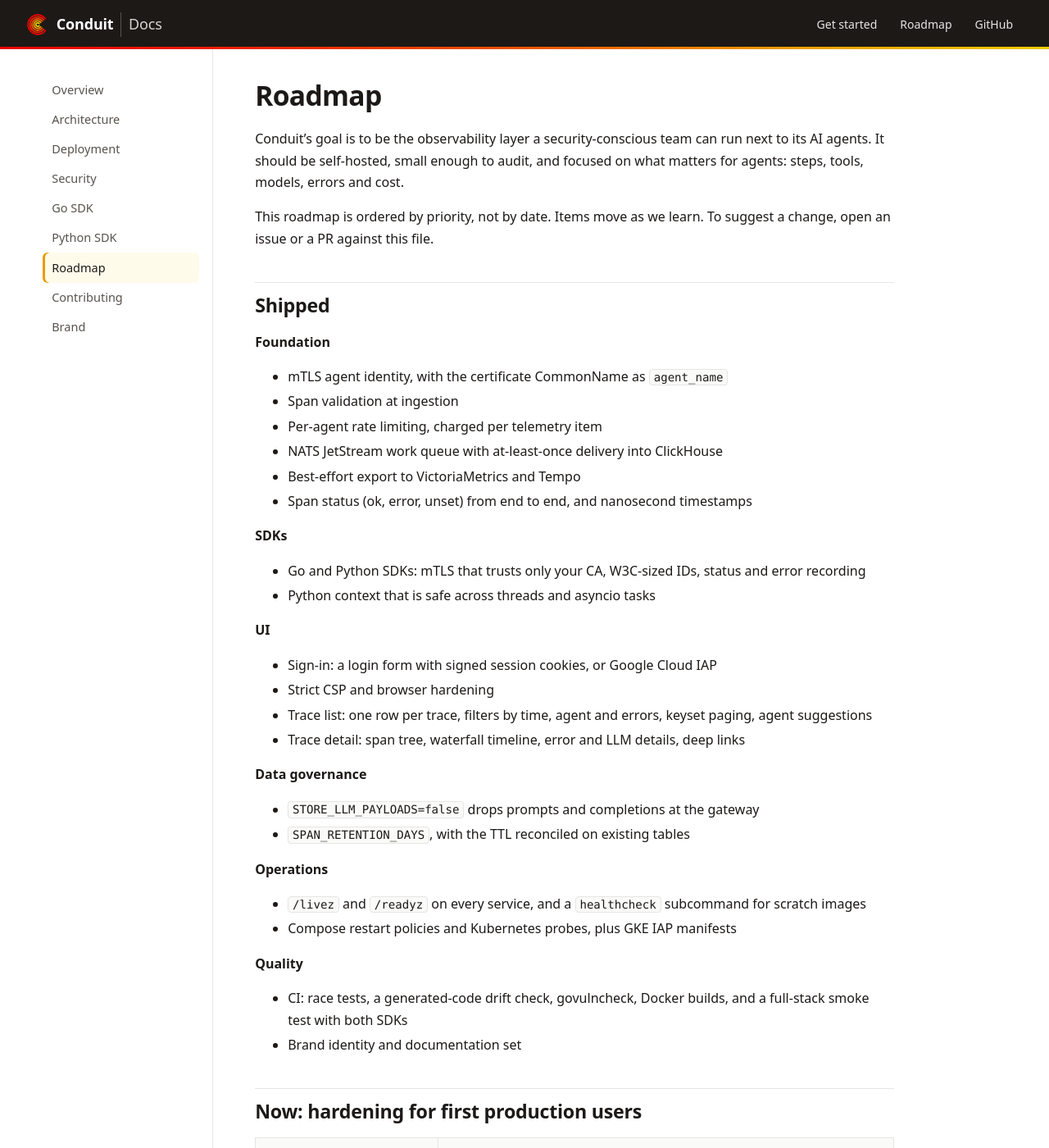
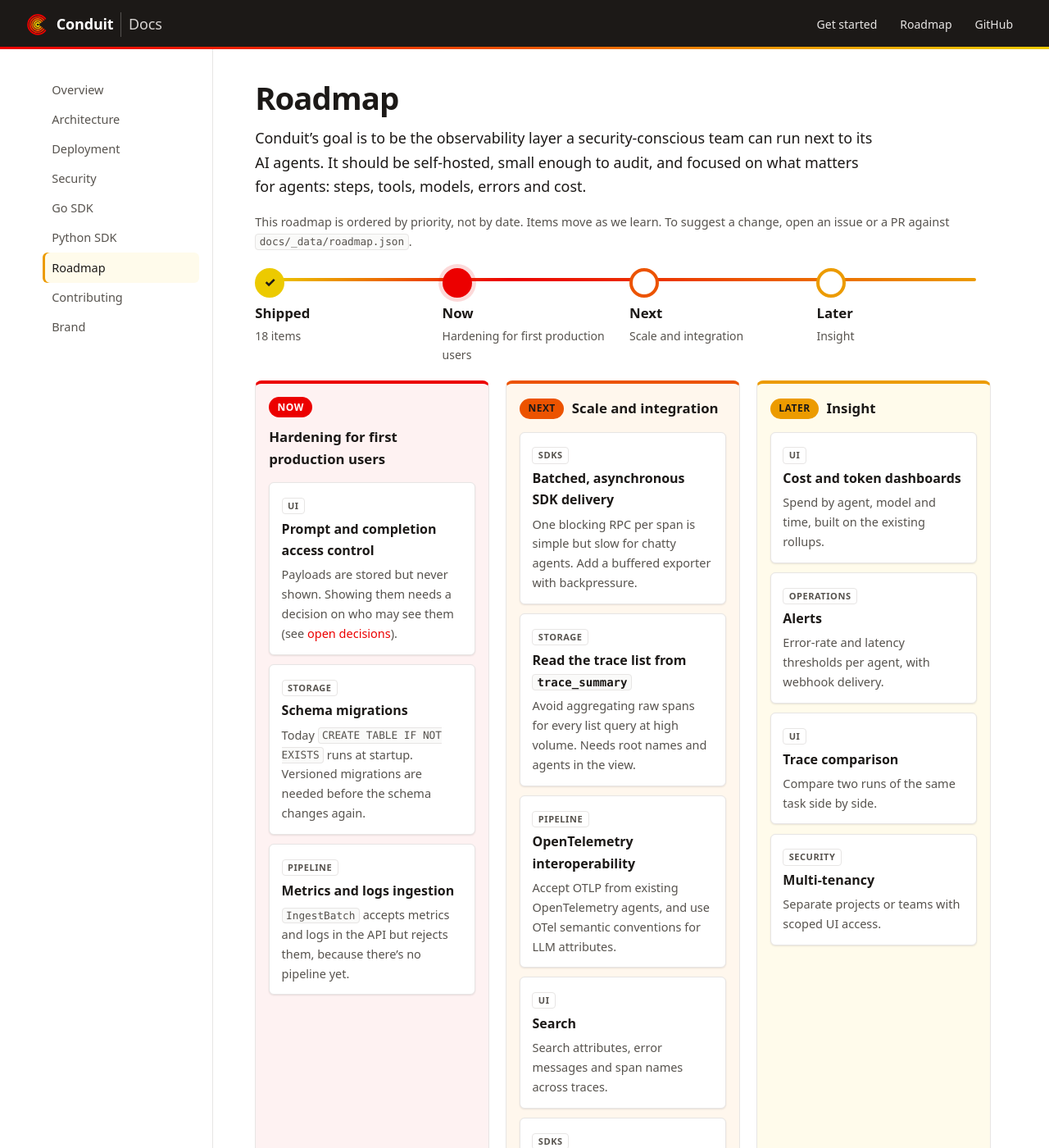
Before and after one commit to tjscanlan/conduit, a Jekyll site: the page built from docs/roadmap.md, in a window 1280 px wide and 1400 px high. Shown: the whole window at 82% size. Built offline with Jekyll 4.4.1, drawn with Linux system fonts in a browser that asks for light colours; our own code applies the rules of GitHub Pages for plain Markdown files; some of the changed text lies outside the part shown.

Commit message:
docs: visual product roadmap from a single data source
docs/_data/roadmap.json is now the roadmap's source of truth. The docs
site renders it as a branded visual page (a stage timeline, Now/Next/
Later lanes, shipped work, open decisions), and scripts/gen-roadmap.py
generates the GitHub-readable roadmap.md. CI fails if they drift.

Co-Authored-By: Claude Opus 5.5 <noreply@anthropic.com>

```diff
--- a/docs/_config.yml
+++ b/docs/_config.yml
@@ -20,6 +20,8 @@ plugins:
 
 relative_links:
   enabled: true
+optional_front_matter:
+  remove_originals: true           # don't also publish the raw .md sources
 titles_from_headings:
   enabled: true
   strip_title: true                # the layout renders the title
--- /dev/null
+++ b/docs/_data/roadmap.json
@@ -0,0 +1,62 @@
+{
+  "intro": "Conduit's goal is to be the observability layer a security-conscious team can run next to its AI agents. It should be self-hosted, small enough to audit, and focused on what matters for agents: steps, tools, models, errors and cost.",
+  "note": "This roadmap is ordered by priority, not by date. Items move as we learn. To suggest a change, open an issue or a PR against `docs/_data/roadmap.json`.",
+  "shipped": [
+    {"group": "Foundation", "items": [
+      "mTLS agent identity, with the certificate CommonName as `agent_name`",
+      "Span validation at ingestion",
+      "Per-agent rate limiting, charged per telemetry item",
+      "NATS JetStream work queue with at-least-once delivery into ClickHouse",
+      "Best-effort export to VictoriaMetrics and Tempo",
+      "Span status (ok, error, unset) from end to end, and nanosecond timestamps"
+    ]},
+    {"group": "SDKs", "items": [
+      "Go and Python SDKs: mTLS that trusts only your CA, W3C-sized IDs, status and error recording",
+      "Python context that is safe across threads and asyncio tasks"
+    ]},
+    {"group": "UI", "items": [
+      "Sign-in: a login form with signed session cookies, or Google Cloud IAP",
+      "Strict CSP and browser hardening",
+      "Trace list: one row per trace, filters by time, agent and errors, keyset paging, agent suggestions",
+      "Trace detail: span tree, waterfall timeline, error and LLM details, deep links"
+    ]},
+    {"group": "Data governance", "items": [
+      "`STORE_LLM_PAYLOADS=false` drops prompts and completions at the gateway",
+      "`SPAN_RETENTION_DAYS`, with the TTL reconciled on existing tables"
+    ]},
+    {"group": "Operations", "items": [
+      "`/livez` and `/readyz` on every service, and a `healthcheck` subcommand for scratch images",
+      "Compose restart policies and Kubernetes probes, plus GKE IAP manifests"
+    ]},
+    {"group": "Quality", "items": [
+      "CI: race tests, a generated-code drift check, govulncheck, Docker builds, and a full-stack smoke test with both SDKs",
+      "Brand identity, documentation set, and this docs site"
+    ]}
+  ],
+  "stages": [
+    {"id": "now", "title": "Now", "theme": "Hardening for first production users", "items": [
+      {"title": "Prompt and completion access control", "area": "UI", "why": "Payloads are stored but never shown. Showing them needs a decision on who may see them (see [open decisions](#open-decisions))."},
+      {"title": "Schema migrations", "area": "Storage", "why": "Today `CREATE TABLE IF NOT EXISTS` runs at startup. Versioned migrations are needed before the schema changes again."},
+      {"title": "Metrics and logs ingestion", "area": "Pipeline", "why": "`IngestBatch` accepts metrics and logs in the API but rejects them, because there's no pipeline yet."}
+    ]},
+    {"id": "next", "title": "Next", "theme": "Scale and integration", "items": [
+      {"title": "Batched, asynchronous SDK delivery", "area": "SDKs", "why": "One blocking RPC per span is simple but slow for chatty agents. Add a buffered exporter with backpressure."},
+      {"title": "Read the trace list from `trace_summary`", "area": "Storage", "why": "Avoid aggregating raw spans for every list query at high volume. Needs root names and agents in the view."},
+      {"title": "OpenTelemetry interoperability", "area": "Pipeline", "why": "Accept OTLP from existing OpenTelemetry agents, and use OTel semantic conventions for LLM attributes."},
+      {"title": "Search", "area": "UI", "why": "Search attributes, error messages and span names across traces."},
+      {"title": "Published SDKs", "area": "SDKs", "why": "A PyPI package and a tagged Go module with stable import paths (see open decisions)."},
+      {"title": "Helm chart", "area": "Operations", "why": "Package the Kubernetes manifests with sensible defaults."}
+    ]},
+    {"id": "later", "title": "Later", "theme": "Insight", "items": [
+      {"title": "Cost and token dashboards", "area": "UI", "why": "Spend by agent, model and time, built on the existing rollups."},
+      {"title": "Alerts", "area": "Operations", "why": "Error-rate and latency thresholds per agent, with webhook delivery."},
+      {"title": "Trace comparison", "area": "UI", "why": "Compare two runs of the same task side by side."},
+      {"title": "Multi-tenancy", "area": "Security", "why": "Separate projects or teams with scoped UI access."}
+    ]}
+  ],
+  "decisions": [
+    {"title": "Who can see prompts and completions", "options": ["Every signed-in user", "A separate role or permission", "Reveal-on-click with an audit log"], "raised": "PR #3", "url": "https://github.com/tjscanlan/conduit/pull/3"},
+    {"title": "Publishing the SDKs", "options": ["Keep them repo-local", "Publish to PyPI and as a tagged Go module (needs real module paths instead of `github.com/your-org/...`)"], "raised": "PR #2", "url": "https://github.com/tjscanlan/conduit/pull/2"},
+    {"title": "`nats-server` as a test dependency", "options": ["Add an in-process NATS for integration tests", "Rely on the compose smoke test, which already covers the path"], "lean": "Leaning toward the smoke test.", "raised": "PR #2", "url": "https://github.com/tjscanlan/conduit/pull/2"}
+  ]
+}
--- /dev/null
+++ b/docs/_layouts/roadmap.html
@@ -0,0 +1,64 @@
+---
+layout: default
+---
+{%- comment -%}
+Visual roadmap, rendered from docs/_data/roadmap.json. The page's Markdown
+(docs/roadmap.md, generated from the same data) is for readers on GitHub.
+{%- endcomment -%}
+{%- assign r = site.data.roadmap -%}
+<header class="rm-header">
+  <h1>Roadmap</h1>
+  <p class="rm-lead">{{ r.intro | markdownify | remove: '<p>' | remove: '</p>' }}</p>
+  <p class="rm-note">{{ r.note | markdownify | remove: '<p>' | remove: '</p>' }}</p>
+</header>
+
+<ol class="rm-timeline" aria-label="Roadmap stages">
+  <li class="rm-milestone rm-shipped"><a href="#shipped"><span class="rm-dot" aria-hidden="true">✓</span><strong>Shipped</strong><span>{% assign n = 0 %}{% for g in r.shipped %}{% assign n = n | plus: g.items.size %}{% endfor %}{{ n }} items</span></a></li>
+  {%- for s in r.stages %}
+  <li class="rm-milestone rm-{{ s.id }}"><a href="#{{ s.id }}"><span class="rm-dot" aria-hidden="true"></span><strong>{{ s.title }}</strong><span>{{ s.theme }}</span></a></li>
+  {%- endfor %}
+</ol>
+
+<div class="rm-lanes">
+  {%- for s in r.stages %}
+  <section class="rm-lane rm-{{ s.id }}" id="{{ s.id }}" aria-labelledby="{{ s.id }}-title">
+    <header>
+      <span class="rm-pill">{{ s.title }}</span>
+      <h2 id="{{ s.id }}-title">{{ s.theme }}</h2>
+    </header>
+    {%- for i in s.items %}
+    <article class="rm-card">
+      <span class="rm-area">{{ i.area }}</span>
+      <h3>{{ i.title | markdownify | remove: '<p>' | remove: '</p>' }}</h3>
+      <p>{{ i.why | markdownify | remove: '<p>' | remove: '</p>' }}</p>
+    </article>
+    {%- endfor %}
+  </section>
+  {%- endfor %}
+</div>
+
+<section class="rm-shipped-panel" id="shipped" aria-labelledby="shipped-title">
+  <header><span class="rm-pill">Shipped</span><h2 id="shipped-title">What's already in Conduit</h2></header>
+  <div class="rm-shipped-grid">
+    {%- for g in r.shipped %}
+    <div class="rm-shipped-group">
+      <h3>{{ g.group }}</h3>
+      <ul>{% for item in g.items %}<li>{{ item | markdownify | remove: '<p>' | remove: '</p>' }}</li>{% endfor %}</ul>
+    </div>
+    {%- endfor %}
+  </div>
+</section>
+
+<section class="rm-decisions" id="open-decisions" aria-labelledby="decisions-title">
+  <header><span class="rm-pill">Open decisions</span><h2 id="decisions-title">Waiting on a maintainer's call</h2></header>
+  <div class="rm-decision-grid">
+    {%- for d in r.decisions %}
+    <article class="rm-decision">
+      <h3>{{ d.title | markdownify | remove: '<p>' | remove: '</p>' }}</h3>
+      <ul class="rm-options">{% for o in d.options %}<li>{{ o | markdownify | remove: '<p>' | remove: '</p>' }}</li>{% endfor %}</ul>
+      {% if d.lean %}<p class="rm-lean">{{ d.lean }}</p>{% endif %}
+      <p class="rm-raised">Raised in <a href="{{ d.url }}">{{ d.raised }}</a></p>
+    </article>
+    {%- endfor %}
+  </div>
+</section>
--- a/docs/assets/css/site.css
+++ b/docs/assets/css/site.css
@@ -112,3 +112,65 @@ img { max-width: 100%; }
   .sidebar ul { display: flex; flex-wrap: wrap; gap: .25rem; }
   .header-links a:not(.gh) { display: none; }
 }
+
+/* ── Visual roadmap ──
+ * Stage colors run along the palette: Now = #ec0000, Next = #ec5300,
+ * Later = #ec9b00, Shipped = #ecca00. Pills on #ec5300/#ec9b00/#ecca00 carry
+ * ink (4.8/7.7/10.8:1); only the #ec0000 pill carries white (4.6:1). */
+.roadmap-page .prose { max-width: 1120px; }
+.rm-header h1 { font-size: 2.4rem; letter-spacing: -.025em; margin: 0 0 .75rem; }
+.rm-lead { font-size: 1.12rem; color: var(--ink); max-width: 760px; margin: 0 0 .5rem; }
+.rm-note { color: var(--ink-2); font-size: 14.5px; margin: 0 0 2rem; }
+.rm-now     { --stage: #ec0000; --stage-ink: #ffffff; --stage-tint: #fef2f2; }
+.rm-next    { --stage: #ec5300; --stage-ink: #1c1917; --stage-tint: #fff7ed; }
+.rm-later   { --stage: #ec9b00; --stage-ink: #1c1917; --stage-tint: #fffbeb; }
+.rm-shipped, .rm-shipped-panel { --stage: #ecca00; --stage-ink: #1c1917; --stage-tint: #fefce8; }
+.rm-decisions { --stage: #1c1917; --stage-ink: #ffffff; --stage-tint: var(--surface); }
+
+/* Timeline: four milestones on a gradient rail. */
+.rm-timeline { position: relative; list-style: none; display: grid; grid-template-columns: repeat(4, 1fr); gap: 1rem; margin: 0 0 2.5rem; padding: 0; }
+.rm-timeline::before { content: ""; position: absolute; left: 1.1rem; right: 1.1rem; top: 1.05rem; height: 4px; border-radius: 2px; background: linear-gradient(90deg, #ecca00, #ec0000 34%, #ec5300 67%, #ec9b00); }
+.rm-milestone a { position: relative; display: flex; flex-direction: column; gap: .15rem; color: var(--ink); padding-top: 2.6rem; }
+.rm-milestone a:hover { text-decoration: none; }
+.rm-milestone a:hover strong { color: var(--brand-1); }
+.rm-dot { position: absolute; top: 0; left: 0; width: 2.25rem; height: 2.25rem; border-radius: 50%; background: var(--white); border: 4px solid var(--stage); display: grid; place-items: center; font-weight: 800; color: var(--stage-ink); }
+.rm-shipped .rm-dot { background: var(--stage); }
+.rm-now .rm-dot { background: var(--stage); box-shadow: 0 0 0 5px rgba(236,0,0,.15); }
+.rm-milestone strong { font-size: 1.05rem; }
+.rm-milestone span:last-child { color: var(--ink-2); font-size: 14px; }
+
+/* Lanes */
+.rm-lanes { display: grid; grid-template-columns: repeat(3, minmax(0, 1fr)); gap: 1.25rem; margin-bottom: 2.5rem; }
+.rm-lane { background: var(--stage-tint); border: 1px solid var(--line); border-top: 4px solid var(--stage); border-radius: var(--radius); padding: 1rem; }
+.rm-lane > header, .rm-shipped-panel > header, .rm-decisions > header { display: flex; align-items: center; gap: .6rem; flex-wrap: wrap; margin-bottom: .9rem; }
+.prose .rm-lane h2, .prose .rm-shipped-panel h2, .prose .rm-decisions h2 { margin: 0; padding: 0; border: 0; font-size: 1.05rem; letter-spacing: 0; }
+.rm-pill { display: inline-block; padding: .15rem .65rem; border-radius: 999px; background: var(--stage); color: var(--stage-ink); font-size: 12px; font-weight: 700; letter-spacing: .04em; text-transform: uppercase; }
+.rm-card { background: var(--white); border: 1px solid var(--line); border-radius: 6px; padding: .8rem .9rem; margin-bottom: .7rem; box-shadow: var(--shadow); }
+.rm-card:last-child { margin-bottom: 0; }
+.prose .rm-card h3 { margin: .2rem 0 .3rem; font-size: 1rem; }
+.prose .rm-card p { margin: 0; font-size: 14.5px; color: var(--ink-2); }
+.rm-area { display: inline-block; font-size: 11px; font-weight: 700; letter-spacing: .05em; text-transform: uppercase; color: var(--ink-2); border: 1px solid var(--line); border-radius: 4px; padding: 0 .4rem; }
+
+/* Shipped */
+.rm-shipped-panel { border: 1px solid var(--line); border-top: 4px solid var(--stage); border-radius: var(--radius); padding: 1rem 1.25rem 1.25rem; margin-bottom: 2.5rem; }
+.rm-shipped-grid { display: grid; grid-template-columns: repeat(auto-fit, minmax(240px, 1fr)); gap: 1rem 1.5rem; }
+.prose .rm-shipped-group h3 { font-size: .95rem; margin: .25rem 0 .4rem; }
+.prose .rm-shipped-group ul { list-style: none; padding: 0; margin: 0; }
+.prose .rm-shipped-group li { position: relative; padding-left: 1.5rem; font-size: 14.5px; margin: .35rem 0; }
+.rm-shipped-group li::before { content: "✓"; position: absolute; left: 0; top: .05rem; width: 1.05rem; height: 1.05rem; border-radius: 50%; background: #ecca00; color: var(--ink); font-size: 11px; font-weight: 800; display: grid; place-items: center; }
+
+/* Decisions */
+.rm-decisions { border: 1px solid var(--line); border-top: 4px solid var(--stage); border-radius: var(--radius); padding: 1rem 1.25rem 1.25rem; }
+.rm-decision-grid { display: grid; grid-template-columns: repeat(auto-fit, minmax(280px, 1fr)); gap: 1rem; }
+.rm-decision { background: var(--surface); border: 1px dashed #d6d3d1; border-radius: 6px; padding: .9rem 1rem; }
+.prose .rm-decision h3 { margin: 0 0 .5rem; font-size: 1rem; }
+.prose .rm-options { list-style: none; padding: 0; margin: 0 0 .5rem; display: flex; flex-direction: column; gap: .35rem; }
+.prose .rm-options li { margin: 0; padding: .35rem .6rem; background: var(--white); border: 1px solid var(--line); border-radius: 6px; font-size: 14px; }
+.prose .rm-lean { margin: 0 0 .4rem; font-size: 14px; font-style: italic; color: var(--ink-2); }
+.prose .rm-raised { margin: 0; font-size: 13px; color: var(--ink-2); }
+
+@media (max-width: 860px) {
+  .rm-lanes { grid-template-columns: 1fr; }
+  .rm-timeline { grid-template-columns: repeat(2, 1fr); row-gap: 1.5rem; }
+  .rm-timeline::before { display: none; }
+}
--- a/docs/roadmap.md
+++ b/docs/roadmap.md
@@ -1,12 +1,17 @@
+---
+layout: roadmap
+title: Roadmap
+hide_title: true
+body_class: roadmap-page
+---
+
+<!-- Generated from docs/_data/roadmap.json by scripts/gen-roadmap.py. Do not edit. -->
+
 # Roadmap
 
-Conduit's goal is to be the observability layer a security-conscious team
-can run next to its AI agents. It should be self-hosted, small enough to
-audit, and focused on what matters for agents: steps, tools, models, errors
-and cost.
+Conduit's goal is to be the observability layer a security-conscious team can run next to its AI agents. It should be self-hosted, small enough to audit, and focused on what matters for agents: steps, tools, models, errors and cost.
 
-This roadmap is ordered by priority, not by date. Items move as we learn.
-To suggest a change, open an issue or a PR against this file.
+This roadmap is ordered by priority, not by date. Items move as we learn. To suggest a change, open an issue or a PR against `docs/_data/roadmap.json`.
 
 ## Shipped
 
@@ -19,59 +24,54 @@ To suggest a change, open an issue or a PR against this file.
 - Span status (ok, error, unset) from end to end, and nanosecond timestamps
 
 **SDKs**
-- Go and Python SDKs: mTLS that trusts only your CA, W3C-sized IDs, status
-  and error recording
+- Go and Python SDKs: mTLS that trusts only your CA, W3C-sized IDs, status and error recording
 - Python context that is safe across threads and asyncio tasks
 
 **UI**
 - Sign-in: a login form with signed session cookies, or Google Cloud IAP
 - Strict CSP and browser hardening
-- Trace list: one row per trace, filters by time, agent and errors, keyset
-  paging, agent suggestions
-- Trace detail: span tree, waterfall timeline, error and LLM details, deep
-  links
+- Trace list: one row per trace, filters by time, agent and errors, keyset paging, agent suggestions
+- Trace detail: span tree, waterfall timeline, error and LLM details, deep links
 
 **Data governance**
 - `STORE_LLM_PAYLOADS=false` drops prompts and completions at the gateway
 - `SPAN_RETENTION_DAYS`, with the TTL reconciled on existing tables
 
 **Operations**
-- `/livez` and `/readyz` on every service, and a `healthcheck` subcommand
-  for scratch images
+- `/livez` and `/readyz` on every service, and a `healthcheck` subcommand for scratch images
 - Compose restart policies and Kubernetes probes, plus GKE IAP manifests
 
 **Quality**
-- CI: race tests, a generated-code drift check, govulncheck, Docker builds,
-  and a full-stack smoke test with both SDKs
-- Brand identity and documentation set
+- CI: race tests, a generated-code drift check, govulncheck, Docker builds, and a full-stack smoke test with both SDKs
+- Brand identity, documentation set, and this docs site
 
 ## Now: hardening for first production users
 
-| Item | Why |
-|------|-----|
-| **Prompt and completion access control** | Payloads are stored but never shown. Showing them needs a decision on who may see them (see [open decisions](#open-decisions)). |
-| **Schema migrations** | Today `CREATE TABLE IF NOT EXISTS` runs at startup. Versioned migrations are needed before the schema changes again. |
-| **Metrics and logs ingestion** | `IngestBatch` accepts metrics and logs in the API but rejects them, because there's no pipeline yet. |
+| Item | Area | Why |
+|------|------|-----|
+| **Prompt and completion access control** | UI | Payloads are stored but never shown. Showing them needs a decision on who may see them (see [open decisions](#open-decisions)). |
+| **Schema migrations** | Storage | Today `CREATE TABLE IF NOT EXISTS` runs at startup. Versioned migrations are needed before the schema changes again. |
+| **Metrics and logs ingestion** | Pipeline | `IngestBatch` accepts metrics and logs in the API but rejects them, because there's no pipeline yet. |
 
 ## Next: scale and integration
 
-| Item | Why |
-|------|-----|
-| **Batched, asynchronous SDK delivery** | One blocking RPC per span is simple but slow for chatty agents. Add a buffered exporter with backpressure. |
-| **Read the trace list from `trace_summary`** | Avoid aggregating raw spans for every list query at high volume. Needs root names and agents in the view. |
-| **OpenTelemetry interoperability** | Accept OTLP from existing OpenTelemetry agents, and use OTel semantic conventions for LLM attributes. |
-| **Search** | Search attributes, error messages and span names across traces. |
-| **Published SDKs** | A PyPI package and a tagged Go module with stable import paths (see open decisions). |
-| **Helm chart** | Package the Kubernetes manifests with sensible defaults. |
+| Item | Area | Why |
+|------|------|-----|
+| **Batched, asynchronous SDK delivery** | SDKs | One blocking RPC per span is simple but slow for chatty agents. Add a buffered exporter with backpressure. |
+| **Read the trace list from `trace_summary`** | Storage | Avoid aggregating raw spans for every list query at high volume. Needs root names and agents in the view. |
+| **OpenTelemetry interoperability** | Pipeline | Accept OTLP from existing OpenTelemetry agents, and use OTel semantic conventions for LLM attributes. |
+| **Search** | UI | Search attributes, error messages and span names across traces. |
+| **Published SDKs** | SDKs | A PyPI package and a tagged Go module with stable import paths (see open decisions). |
+| **Helm chart** | Operations | Package the Kubernetes manifests with sensible defaults. |
 
 ## Later: insight
 
-| Item | Why |
-|------|-----|
-| **Cost and token dashboards** | Spend by agent, model and time, built on the existing rollups. |
-| **Alerts** | Error-rate and latency thresholds per agent, with webhook delivery. |
-| **Trace comparison** | Compare two runs of the same task side by side. |
-| **Multi-tenancy** | Separate projects or teams with scoped UI access. |
+| Item | Area | Why |
+|------|------|-----|
+| **Cost and token dashboards** | UI | Spend by agent, model and time, built on the existing rollups. |
+| **Alerts** | Operations | Error-rate and latency thresholds per agent, with webhook delivery. |
+| **Trace comparison** | UI | Compare two runs of the same task side by side. |
+| **Multi-tenancy** | Security | Separate projects or teams with scoped UI access. |
 
 ## Open decisions
 
@@ -79,6 +79,6 @@ These need a maintainer's call before the related work can start.
 
 | Decision | Options | Raised in |
 |----------|---------|-----------|
-| **Who can see prompts and completions** | Every signed-in user; a separate role or permission; or reveal-on-click with an audit log | PR #3 |
-| **Publishing the SDKs** | Keep them repo-local, or publish to PyPI and as a tagged Go module (this needs real module paths instead of `github.com/your-org/...`) | PR #2 |
-| **`nats-server` as a test dependency** | Add an in-process NATS for integration tests, or rely on the compose smoke test, which already covers the path. Leaning toward the smoke test. | PR #2 |
+| **Who can see prompts and completions** | Every signed-in user; A separate role or permission; Reveal-on-click with an audit log | [PR #3](https://github.com/tjscanlan/conduit/pull/3) |
+| **Publishing the SDKs** | Keep them repo-local; Publish to PyPI and as a tagged Go module (needs real module paths instead of `github.com/your-org/...`) | [PR #2](https://github.com/tjscanlan/conduit/pull/2) |
+| **`nats-server` as a test dependency** | Add an in-process NATS for integration tests; Rely on the compose smoke test, which already covers the path. Leaning toward the smoke test. | [PR #2](https://github.com/tjscanlan/conduit/pull/2) |
```
Also changed, not shown: scripts/gen-roadmap.py (added, +49 -0 lines), .github/workflows/ci.yml, .github/workflows/pages.yml, 1 other file.
